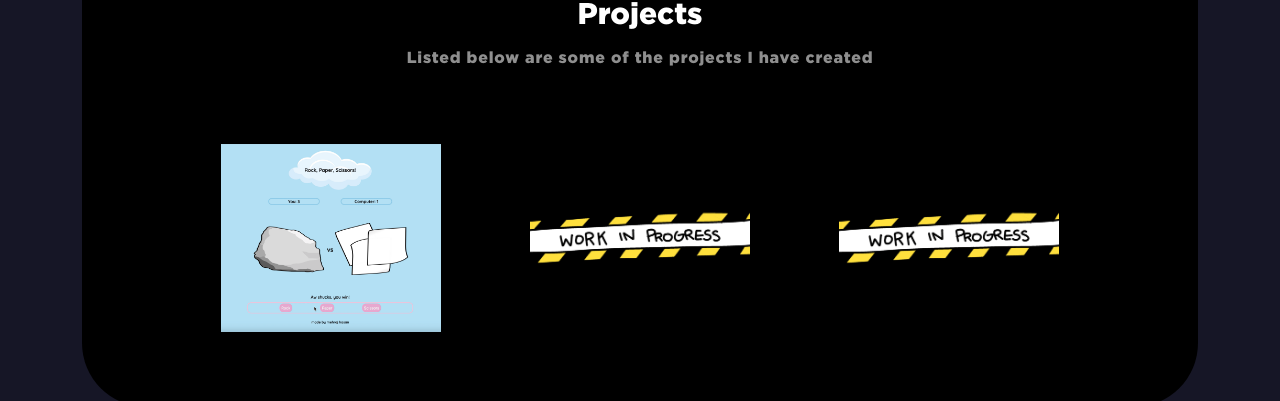
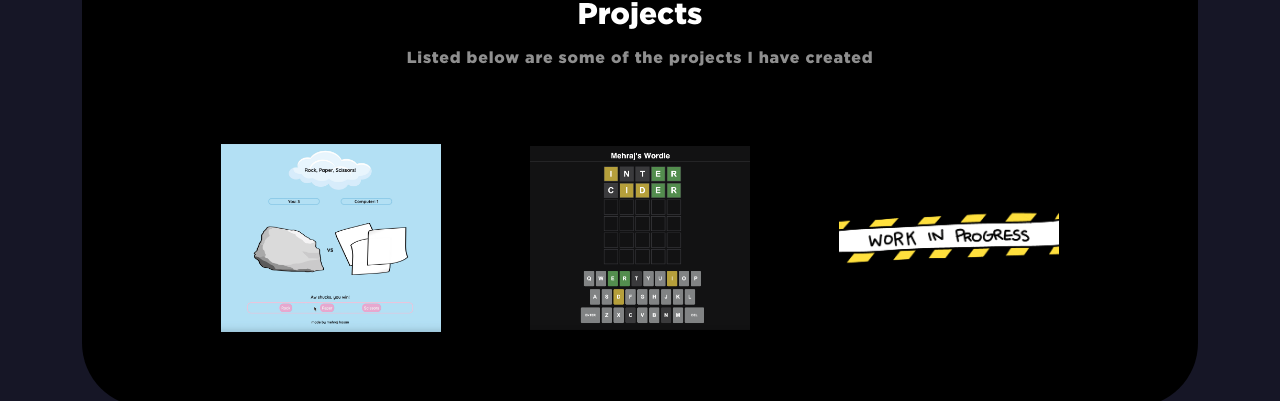
Before and after one commit to mehrajhasan/portfolio-website, a React (Create React App) app: page / in a window 1280 px wide. Shown: the part 1553-1954 px from the top of the page. Built offline with nearby package versions, Linux system fonts and the light colour scheme.

Commit message:
added wordle clone to projects

```diff
--- a/src/components/Projects.js
+++ b/src/components/Projects.js
@@ -1,6 +1,7 @@
 import { Container } from 'react-bootstrap';
 import { useInView } from 'react-intersection-observer';
 import proj1 from '../assets/images/example.png';
+import wordle from '../assets/images/wordle.png';
 import wip from '../assets/images/working.gif';
 
 export const Projects = () => {
@@ -41,7 +42,7 @@ export const Projects = () => {
                         </div>
 
                         <div className="item">
-                            <img src={wip} alt='img'/>
+                            <a href='https://mehrajs-wordle.netlify.app'><img src={wordle} alt='img'/></a>
                         </div>
 
                         <div className="item">
```
